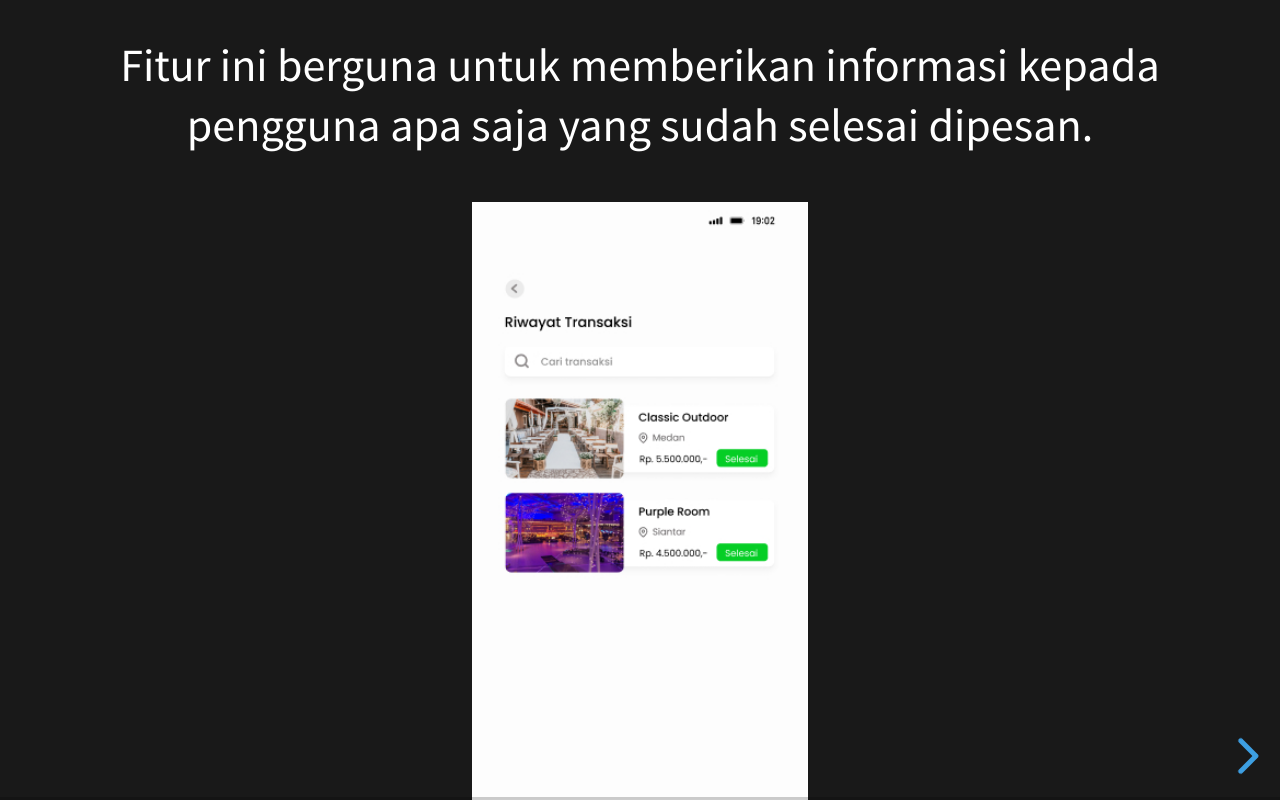
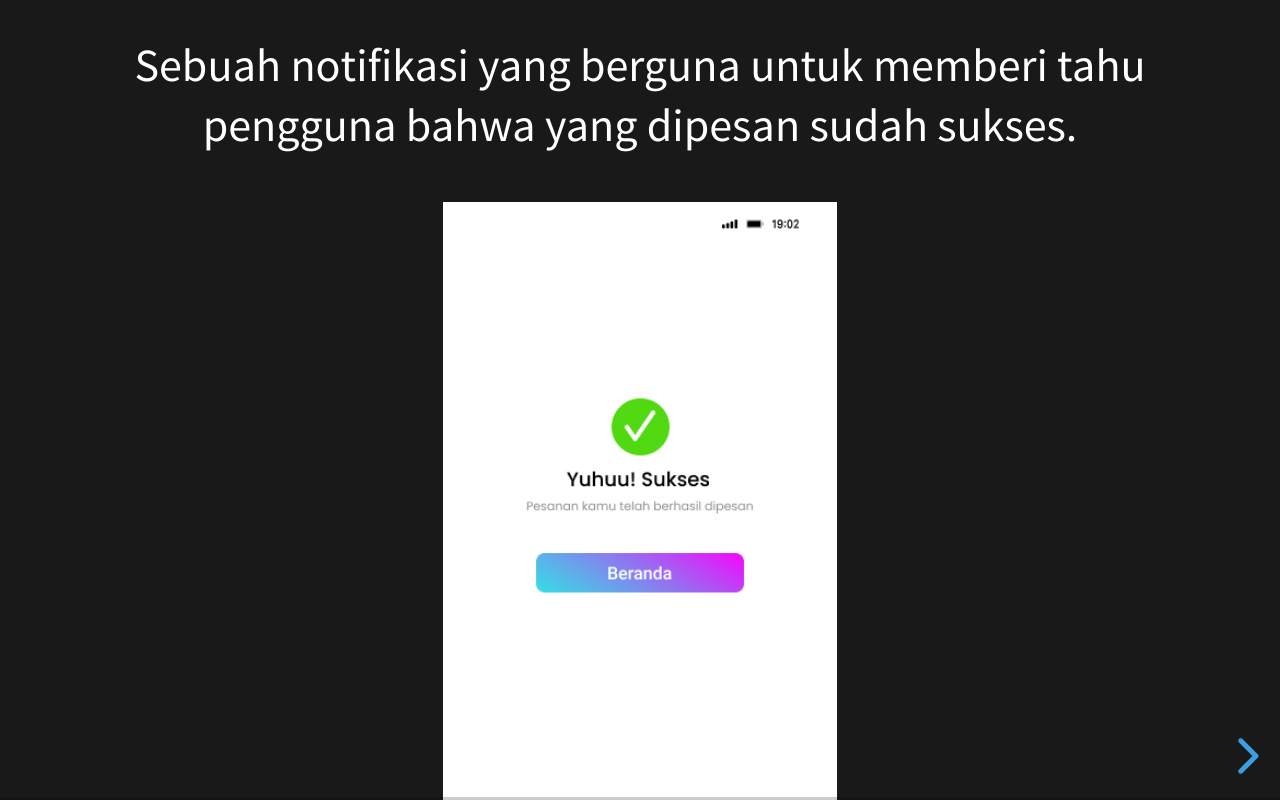
Before and after one commit to hizto6/BKS_SCB_2021, a website: page reveal.js-master/index.html in a window 1280 px wide. Drawn offline with Linux system fonts and the light colour scheme.

Commit message:
Memasukkan Desain Notifikasi Sukses Pemesanan dan Penjelasannya

```diff
--- a/reveal.js-master/index.html
+++ b/reveal.js-master/index.html
@@ -16,6 +16,10 @@
 	<body>
 		<div class="reveal">
 			<div class="slides">
+				<section>
+					<p>Sebuah notifikasi yang berguna untuk memberi tahu pengguna bahwa yang dipesan sudah sukses.</p>
+					<img src="sukses.jpg" alt="">
+				</section>
 				<section>
 					<p>Fitur ini berguna untuk memberikan informasi kepada pengguna apa saja yang sudah selesai dipesan.</p>
 					<img src="riwayat.jpg" alt="">
```
Also changed, not shown: reveal.js-master/sukses.jpg (added).
